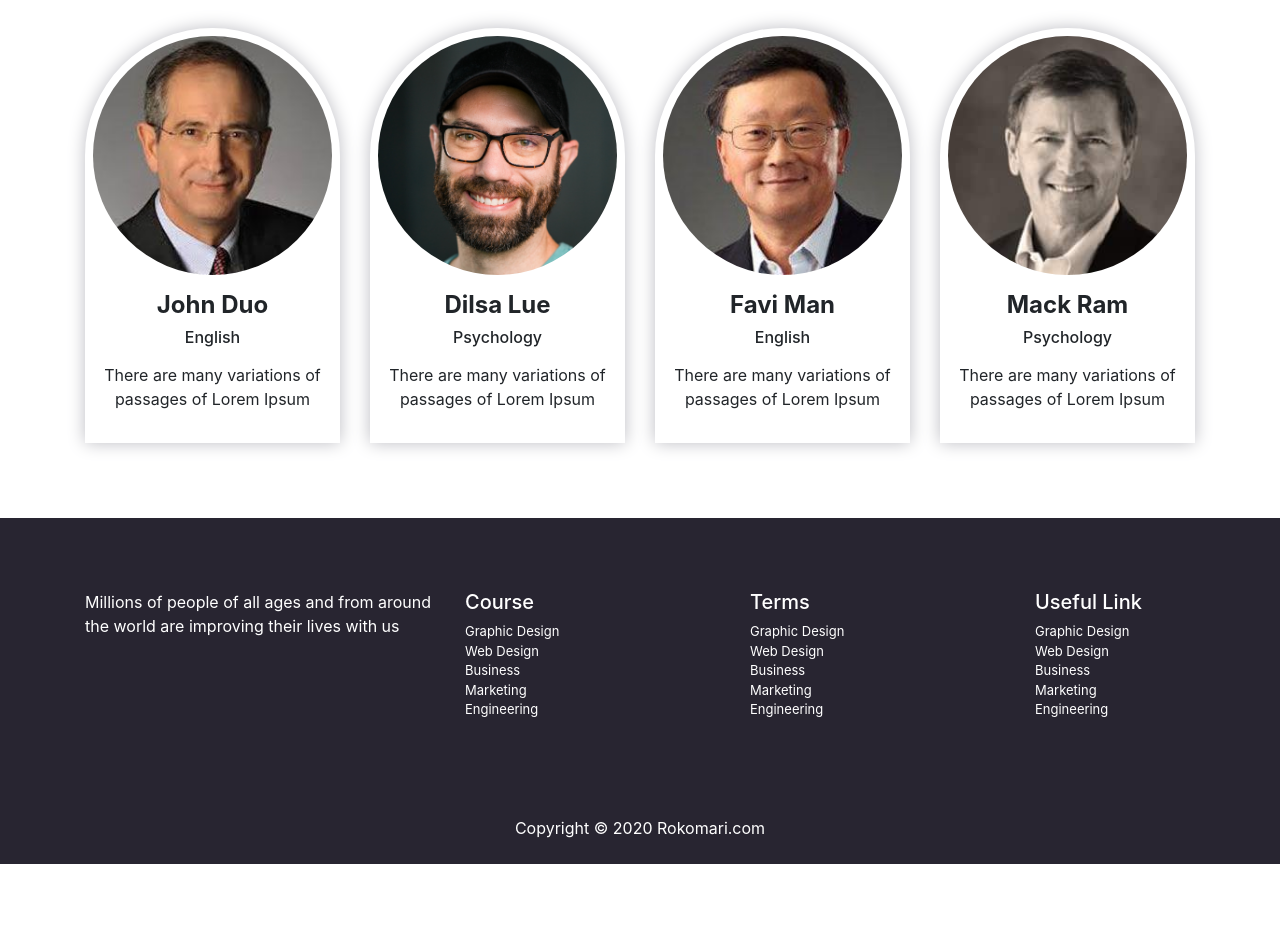
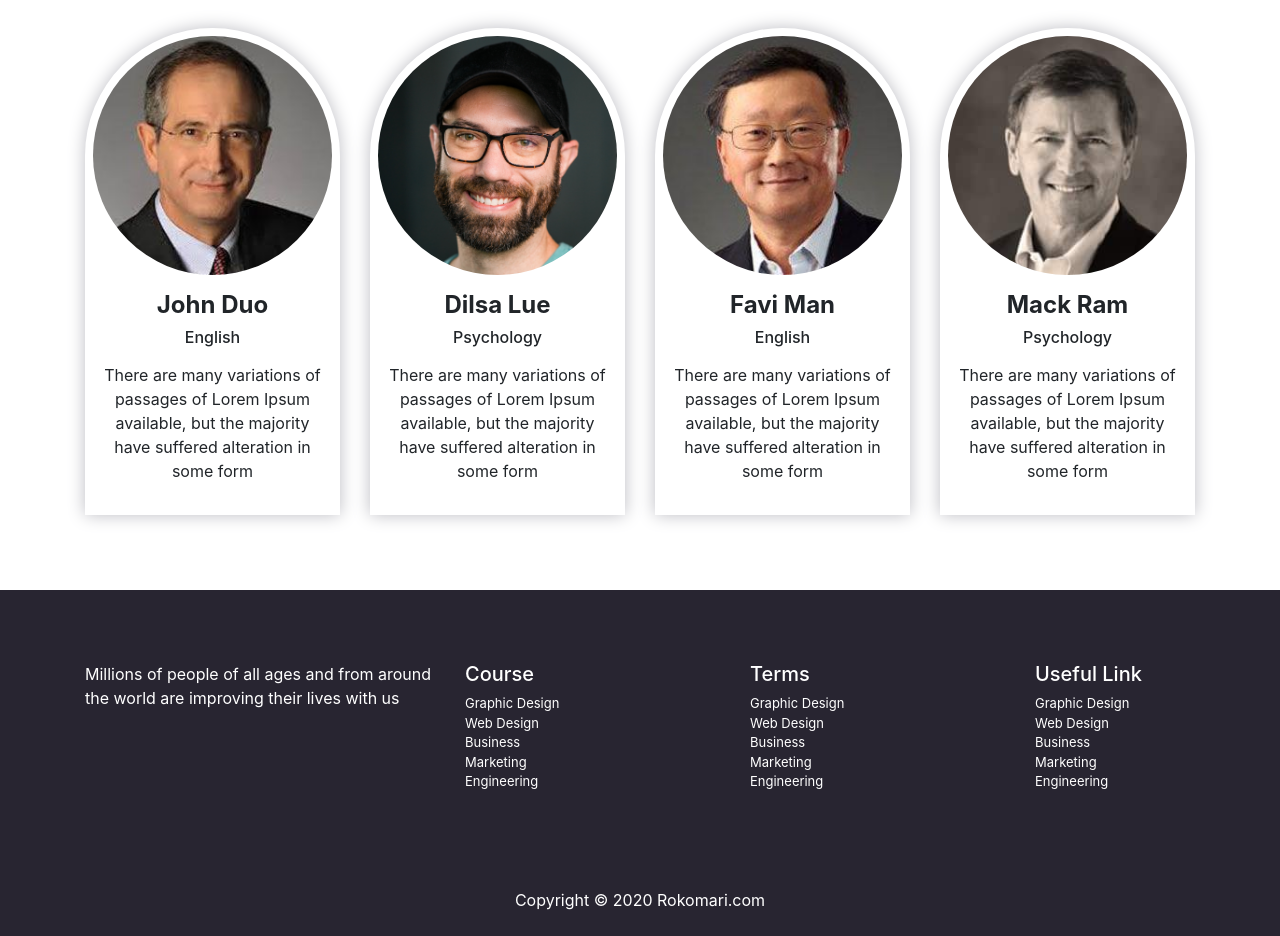
Before and after one commit to moshiuzzaman/e-school, a plain HTML site: page index.html in a window 1280 px wide. Shown: the part 2074-3010 px from the top of the page. Before the commit the page ends 2938 px from the top, so only its background shows below. Drawn offline with nearby package versions, Linux system fonts and the light colour scheme.

Commit message:
rady for submit

```diff
--- a/index.html
+++ b/index.html
@@ -425,7 +425,8 @@
               <h4 class="mt-3 font-weight-bold">John Duo</h4>
               <h6>English</h6>
               <p class="p-2">
-                There are many variations of passages of Lorem Ipsum
+                There are many variations of passages of Lorem Ipsum available,
+                but the majority have suffered alteration in some form
               </p>
             </div>
           </div>
@@ -439,7 +440,8 @@
               <h4 class="mt-3 font-weight-bold">Dilsa Lue</h4>
               <h6>Psychology</h6>
               <p class="p-2">
-                There are many variations of passages of Lorem Ipsum
+                There are many variations of passages of Lorem Ipsum available,
+                but the majority have suffered alteration in some form
               </p>
             </div>
           </div>
@@ -453,7 +455,8 @@
               <h4 class="mt-3 font-weight-bold">Favi Man</h4>
               <h6>English</h6>
               <p class="p-2">
-                There are many variations of passages of Lorem Ipsum
+                There are many variations of passages of Lorem Ipsum available,
+                but the majority have suffered alteration in some form
               </p>
             </div>
           </div>
@@ -467,7 +470,8 @@
               <h4 class="mt-3 font-weight-bold">Mack Ram</h4>
               <h6>Psychology</h6>
               <p class="p-2">
-                There are many variations of passages of Lorem Ipsum
+                There are many variations of passages of Lorem Ipsum available,
+                but the majority have suffered alteration in some form
               </p>
             </div>
           </div>
@@ -480,13 +484,13 @@
     <footer class="mt-5" id="footer">
       <div class="container py-5">
         <div class="row">
-          <div class="col-md-4 col-sm-7 my-4">
+          <div class="col-md-4 col-sm-7 col-12 my-4">
             <p>
               Millions of people of all ages and from around the world are
               improving their lives with us
             </p>
           </div>
-          <div class="col-md-3 col-sm-5 footer-list my-4">
+          <div class="col-md-3 col-sm-5 col-6 footer-list my-4">
             <h5 class="footer-h4">
               Course
             </h5>
@@ -506,7 +510,7 @@
               <li>Engineering</li>
             </a>
           </div>
-          <div class="col-md-3 col-sm-7 footer-list my-4">
+          <div class="col-md-3 col-sm-7 col-6 footer-list my-4">
             <h5 class="footer-h4">
               Terms
             </h5>
@@ -526,7 +530,7 @@
               <li>Engineering</li>
             </a>
           </div>
-          <div class="col-md-2 col-sm-5 footer-list my-4">
+          <div class="col-md-2 col-sm-5 col-6 footer-list my-4">
             <h5 class="footer-h4">
               Useful Link
             </h5>
```
